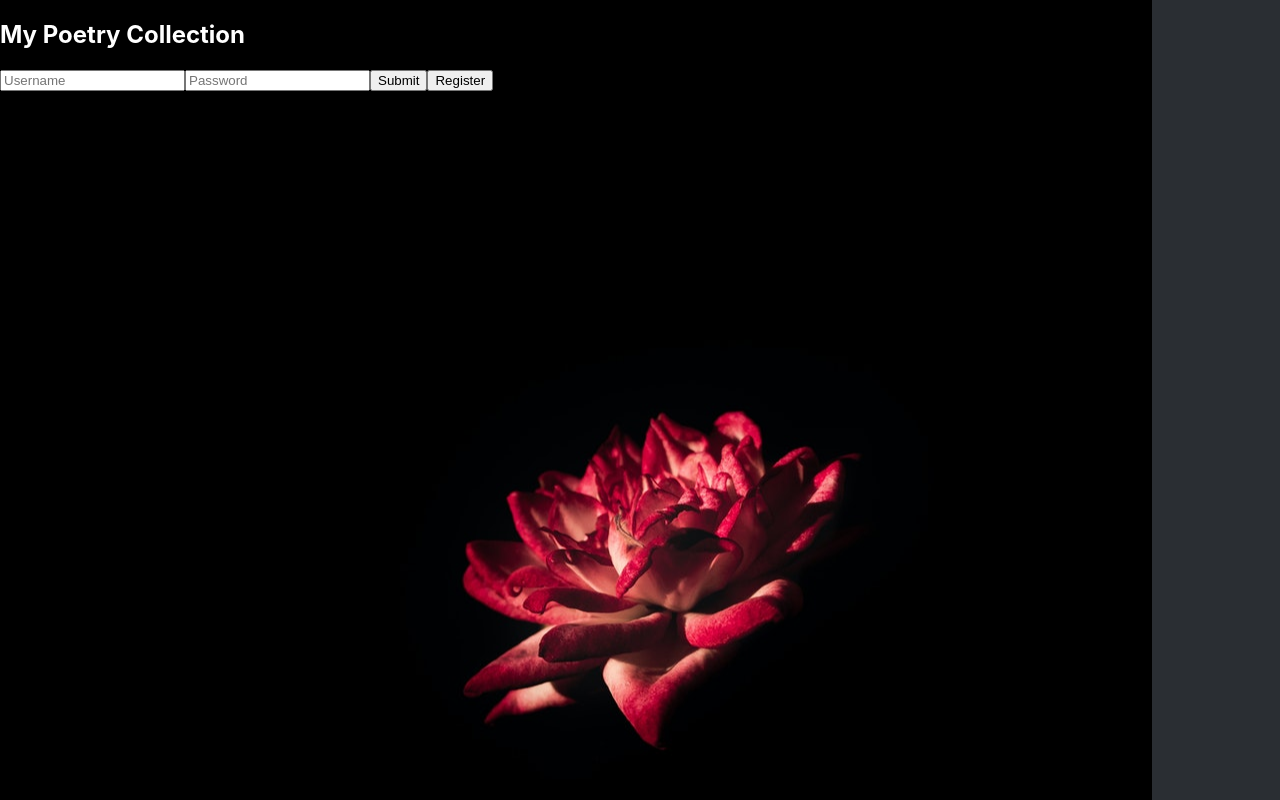
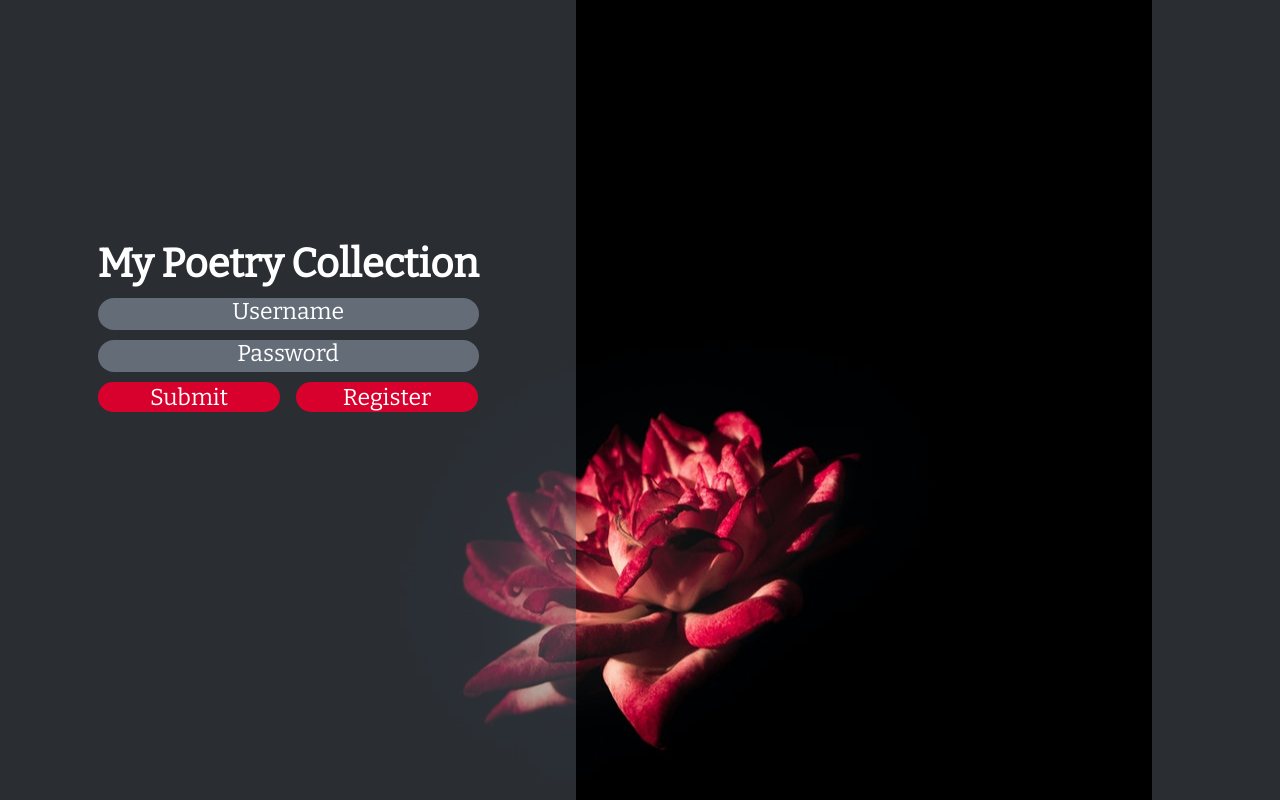
Before and after one commit to Kashiff11/FamilyAgenda.com, a React (Create React App) app in the folder client/: page / in a window 1280 px wide. Built offline with nearby package versions, Linux system fonts and the light colour scheme.

Commit message:
Sign-in page Styling complete

```diff
--- a/client/src/components/signIn/SignIn.css
+++ b/client/src/components/signIn/SignIn.css
@@ -1,3 +1,88 @@
+@import url('https://fonts.googleapis.com/css2?family=Bitter&display=swap');
+
+.signin_form_container {
+  display: grid;
+  grid-template-columns: 25% 25% 25% auto;
+  height: 100vh;
+}
+
+.signin_form {
+  grid-column-start: 1;
+  grid-column-end: 3;
+  background-color: rgb(99, 107, 118, 43%);
+  display: grid;
+  grid-template-rows: 15% 15% 40% 15% 15%;
+}
+
+.signin_form_fields {
+  display: flex;
+  flex-direction: column;
+  grid-row-start: 3;
+  grid-row-end: 4;
+  justify-self: center;
+}
+
 .signIn-title {
   color: white;
+  font-family: 'Bitter', serif;
+  font-size: 40px;
+  margin-bottom: 10px;
+  font-weight: bold;
 }
+
+.signIn-username {
+  width: 99%;
+  height: 30px;
+  background-color: rgb(100, 108, 119);
+  border-top-style: hidden;
+  border-right-style: hidden;
+  border-left-style: hidden;
+  border-bottom-style: hidden;
+  margin-bottom: 10px;
+  border-radius: 20px;
+}
+
+.signIn-password {
+  width: 99%;
+  height: 30px;
+  background-color: rgb(100, 108, 119);
+  border-top-style: hidden;
+  border-right-style: hidden;
+  border-left-style: hidden;
+  border-bottom-style: hidden;
+  margin-bottom: 10px;
+  border-radius: 20px;
+}
+
+.signin_submit_button {
+  height: 30px;
+  width: 48%;
+  margin-right: 2%;
+  border: 0;
+  padding: 0;
+  border-radius: 20px;
+  background-color: rgb(216, 0, 45);
+  font-size: 23px;
+  color: white;
+  font-family: 'Bitter', serif;
+}
+
+.signin_register_button {
+  height: 30px;
+  width: 48%;
+  margin-left: 2%;
+  border: 0;
+  padding: 0;
+  border-radius: 20px;
+  background-color: rgb(216, 0, 45);
+  font-size: 23px;
+  color: white;
+  font-family: 'Bitter', serif;
+}
+
+::-webkit-input-placeholder { /* Chrome/Opera/Safari */
+  color: white;
+  font-size: 23px;
+  text-align: center;
+  font-family: 'Bitter', serif;
+}
--- a/client/src/components/signIn/SignIn.jsx
+++ b/client/src/components/signIn/SignIn.jsx
@@ -18,12 +18,15 @@ export default function SignIn(props) {
   }
 
   return (
-    <div>
-      <h2 className="signIn-title">My Poetry Collection</h2>
-      <form onSubmit={(e) => {
+    <div className="signin_form_container">
+      <form
+        className="signin_form"
+        onSubmit={(e) => {
         e.preventDefault();
         props.handleLogin(formData);
         }}>
+        <div className="signin_form_fields">
+          <span className="signIn-title">My Poetry Collection</span>
           <label htmlFor="username">
             <input
               type='text'
@@ -44,8 +47,11 @@ export default function SignIn(props) {
               onChange={handleChange}
             />
           </label>
-        <button>Submit</button>
-        <Link to='register'><button>Register</button></Link>
+          <div>
+            <button className="signin_submit_button">Submit</button>
+            <Link to='register'><button className="signin_register_button">Register</button></Link>
+          </div>
+        </div>
       </form>
     </div>
   )
--- a/client/src/screens/signInScreen/SignInScreen.css
+++ b/client/src/screens/signInScreen/SignInScreen.css
@@ -0,0 +1,3 @@
+.signin_screen_card_container {
+  display: grid;
+}
--- a/client/src/screens/signInScreen/SignInScreen.jsx
+++ b/client/src/screens/signInScreen/SignInScreen.jsx
@@ -4,7 +4,7 @@ import './SignInScreen.css'
 
 function SignInScreen(props) {
   return (
-    <div>
+    <div className="signin_screen_card_container">
       <SignIn handleLogin={props.handleLogin}/>
     </div>
   );
```
Also changed, not shown: 1 other file (tests, documents, lock files or other folders). Lines whose indentation alone changed are shown as unchanged.
